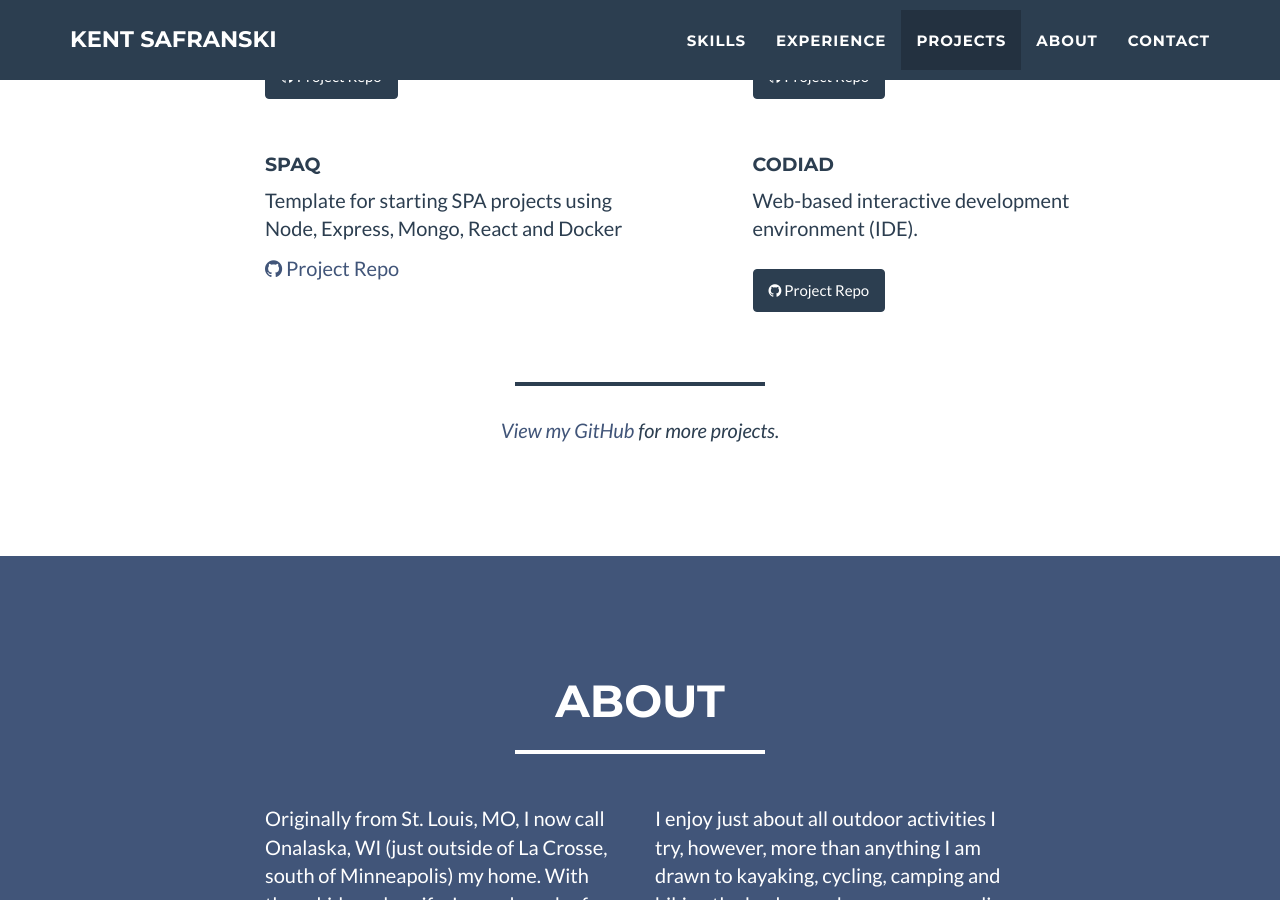
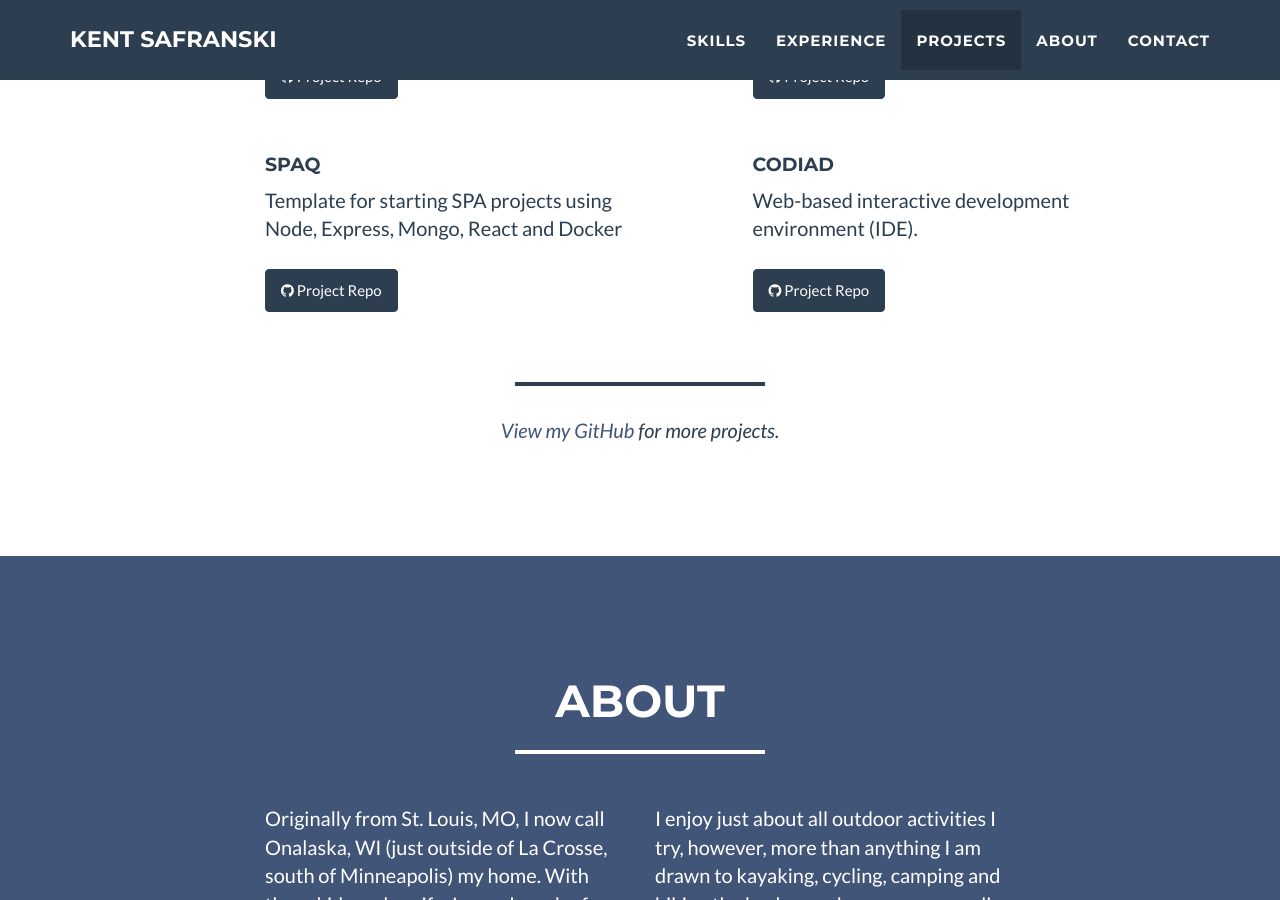
Before and after one commit to ksafranski/ksafranski.github.io, a Jekyll site: the page built from index.html, in a window 1280 px wide and 900 px high, scrolled down 3934 px. Built offline with Jekyll 4.4.1, drawn with Linux system fonts in a browser that asks for light colours.

Commit message:
fix(projects): fix missing quote

```diff
--- a/_includes/projects.html
+++ b/_includes/projects.html
@@ -45,7 +45,7 @@
                         Template for starting SPA projects using Node, Express, Mongo, React and Docker
                     </p>
                     <p>
-                        <a target="_blank" href="https://github.com/fluidbyte/spaq class="btn btn-primary">
+                        <a target="_blank" href="https://github.com/fluidbyte/spaq" class="btn btn-primary">
                             <i class="fa fa-github"></i> Project Repo
                         </a>
                     </p>
```
